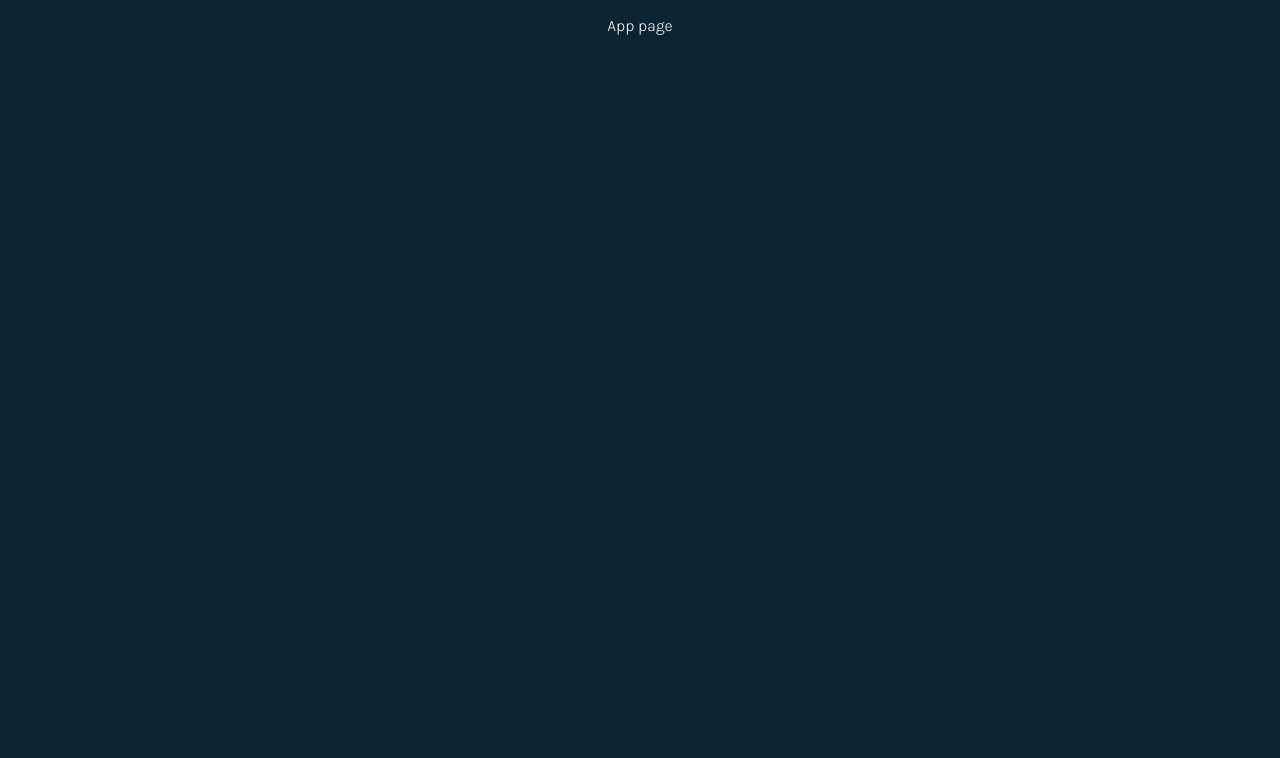
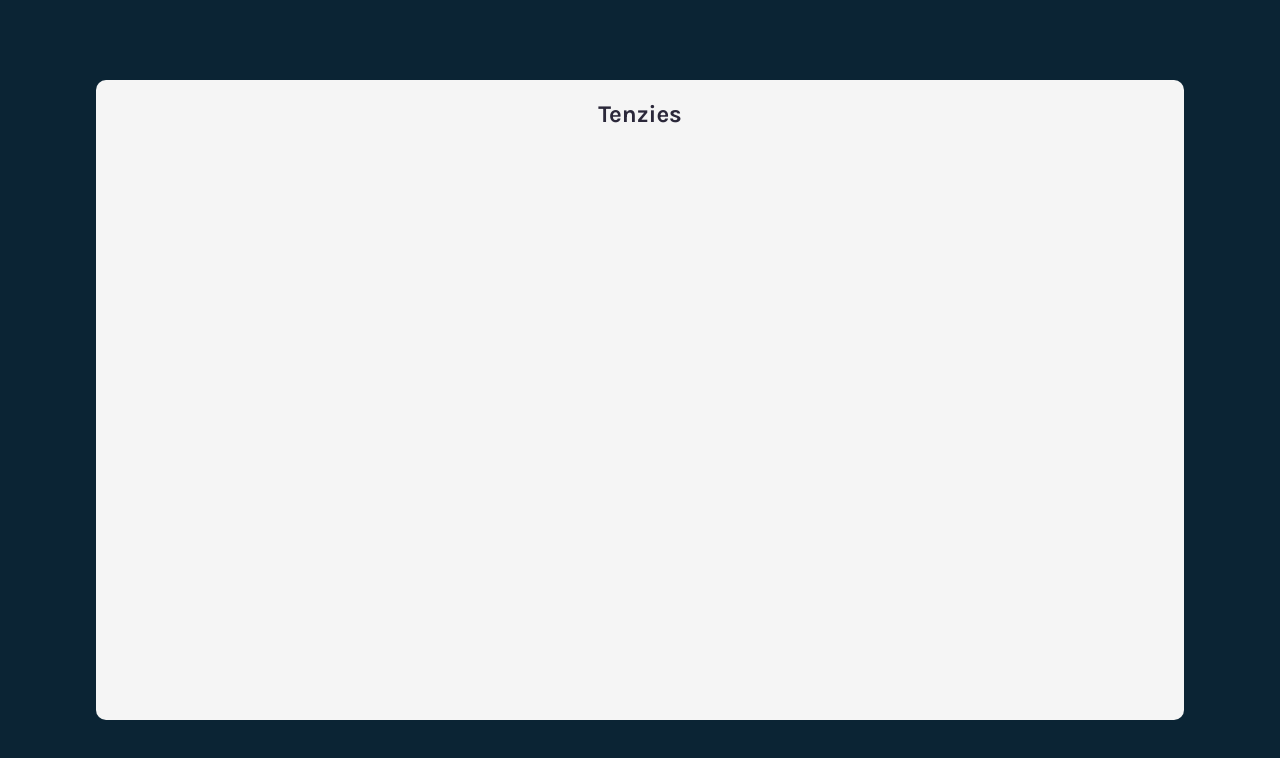
Before and after one commit to Mark-Muchiri/tenzies, a Next.js app: page / in a window 1280 px wide. Shown: the top 758 px of the page. Built offline with nearby package versions, Linux system fonts and the light colour scheme.

Commit message:
working on tenzies styling using css modules

```diff
--- a/app/components/App.js
+++ /dev/null
@@ -1,17 +0,0 @@
-function App() {
-
-  /**
-   * Challenge: Start a brand new React app!
-   * - ✅ Create a separate App component
-   * - ✅ Import and render the App component here
-   * - ✅ In the App component, render a <main> element
-   * - Style everything to look like the slide
-   */
-
-  return (
-    <main>
-      <p>App page</p>
-    </main>
-  );
-}
-export default App;
--- a/app/globals.css
+++ b/app/globals.css
@@ -1,13 +1,12 @@
+html, body  {
+  margin: 0;
+  padding: 0;
+  border: 0;
+  font-size: 100%;
+  font: inherit;
+  vertical-align: baseline;
+}
+
 * {
   box-sizing: border-box;
 }
-
-body {
-  margin: 0;
-  background-color: #0b2434;
-  font-family: Helvetica, Arial, sans-serif;
-  font-family: 'Karla', sans-serif;
-  font-weight: 300;
-  text-align: center;
-  color: white;
-}
--- a/app/layout.js
+++ b/app/layout.js
@@ -1,22 +1,17 @@
-import './globals.css';
-import { Karla } from 'next/font/google';
+import './globals.css'
+import { Karla } from 'next/font/google'
 
-const karla = Karla(
-  {
-    subsets: [ 'latin', 'latin-ext' ],
-    weight: [ '200', '300', '400', '500', '600', '700', '800' ]
-  }
-);
+const karla = Karla({ subsets: ['latin'] })
 
 export const metadata = {
-  title: 'Create Next App',
+  title: 'Tenzies App',
   description: 'Generated by create next app',
-};
+}
 
 export default function RootLayout({ children }) {
   return (
     <html lang="en">
       <body className={karla.className}>{children}</body>
     </html>
-  );
+  )
 }
--- a/app/page.js
+++ b/app/page.js
@@ -1,9 +1,19 @@
-import Tenzies from './components/App.js';
+// 'use client'
+import styles from './page.module.css';
 
 function Home() {
+  /**
+  * Challenge: Start a brand new React app!
+  * - ✅ Create a separate App component
+  * - ✅ Import and render the App component here
+  * - ✅ In the App component, render a <main> element
+  * - Style everything to look like the slide
+  */
   return (
-    <main>
-      <Tenzies />
+    <main className={styles.background}>
+      <div className={styles.box}>
+        <h2 className={styles.title}>Tenzies</h2>
+      </div>
     </main>
   );
 }
--- /dev/null
+++ b/app/page.module.css
@@ -0,0 +1,24 @@
+.background {
+  background-color: #0B2434;
+  font-family: 'Karla', sans-serif;
+  font-weight: 300;
+  height: 100vh;
+  display: flex;
+  justify-content: center;
+  align-items: center;
+  top: 20px;
+}
+
+.box {
+  background-color: #F5F5F5;
+  min-width: 85%;
+  min-height: 80%;
+  border-radius: 10px;
+}
+
+.title {
+  display: flex;
+  justify-content: center;
+  align-content: center;
+  color: #2B283A;
+}
--- a/package.json
+++ b/package.json
@@ -10,10 +10,9 @@
   },
   "dependencies": {
     "eslint": "8.50.0",
-    "eslint-config-next": "13.5.2",
-    "next": "13.5.2",
+    "eslint-config-next": "13.5.3",
+    "next": "13.5.3",
     "react": "18.2.0",
-    "react-confetti": "^6.1.0",
     "react-dom": "18.2.0"
   }
 }
```
Also changed, not shown: jsconfig.json (+1 -6 lines), app/Die.js (added), 1 other file (tests, documents, lock files or other folders).
